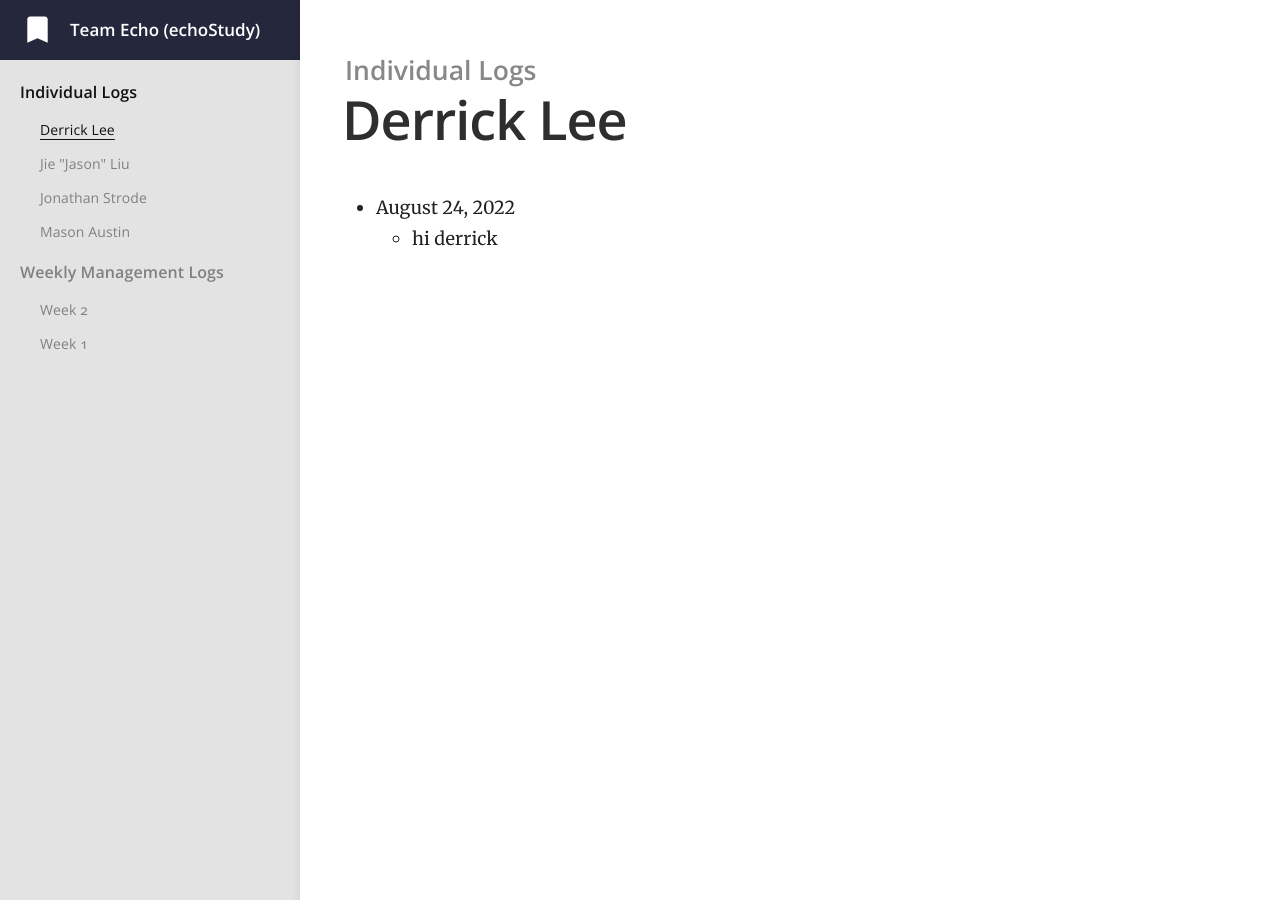
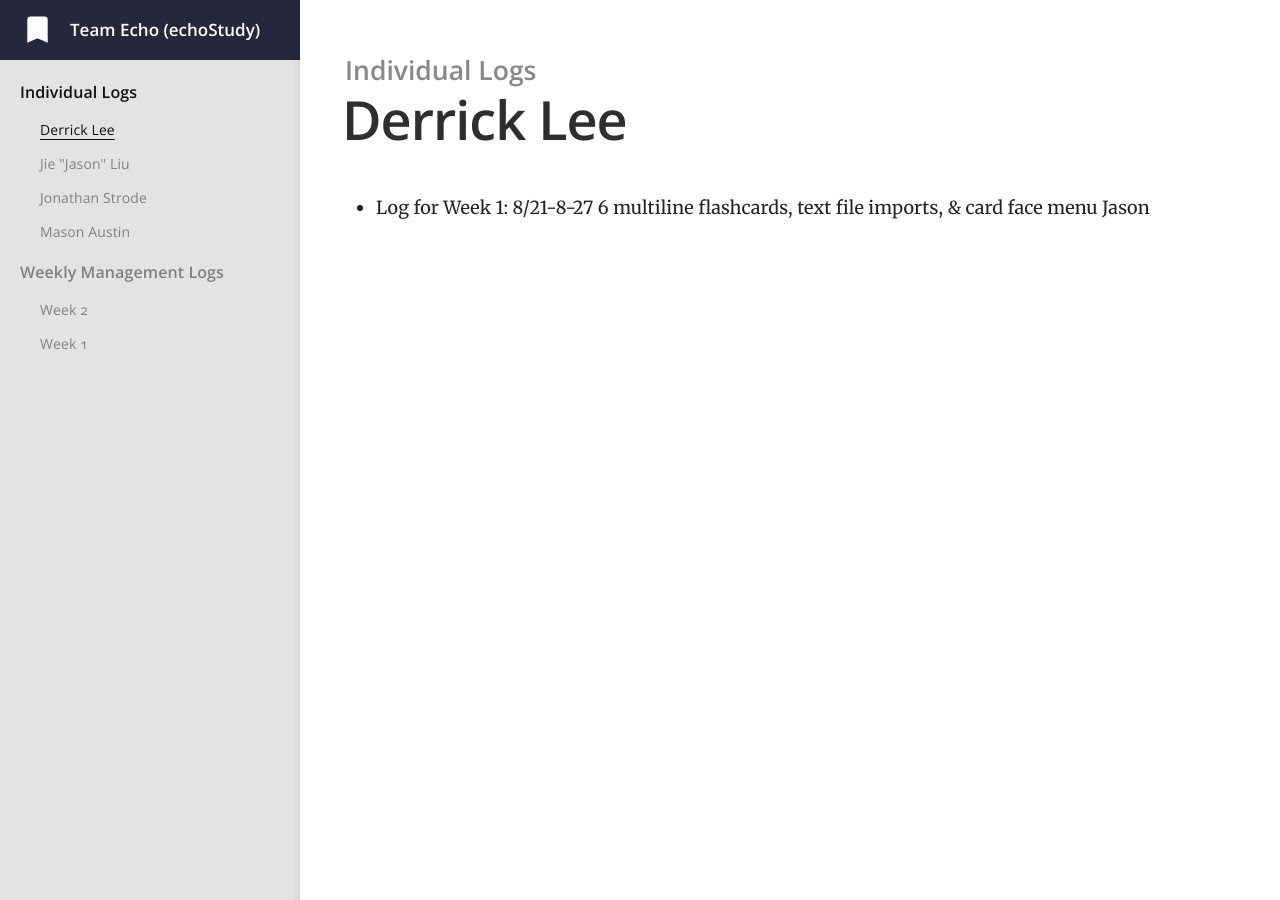
Before and after one commit to jiejasonliu/team-echo-site, a Jekyll site: the page built from _docs/individual-logs/derricklee-logs.md, in a window 1280 px wide. Built offline with Jekyll 4.4.1, drawn with Linux system fonts in a browser that asks for light colours.

```diff
--- a/_docs/individual-logs/derricklee-logs.md
+++ b/_docs/individual-logs/derricklee-logs.md
@@ -4,5 +4,6 @@ category: Individual Logs
 order: 4
 ---
 
-* August 24, 2022
-  - hi derrick
+- Log for Week 1: 8/21-8-27
+  6 multiline flashcards, text file imports, & card face menu
+  Jason
```
